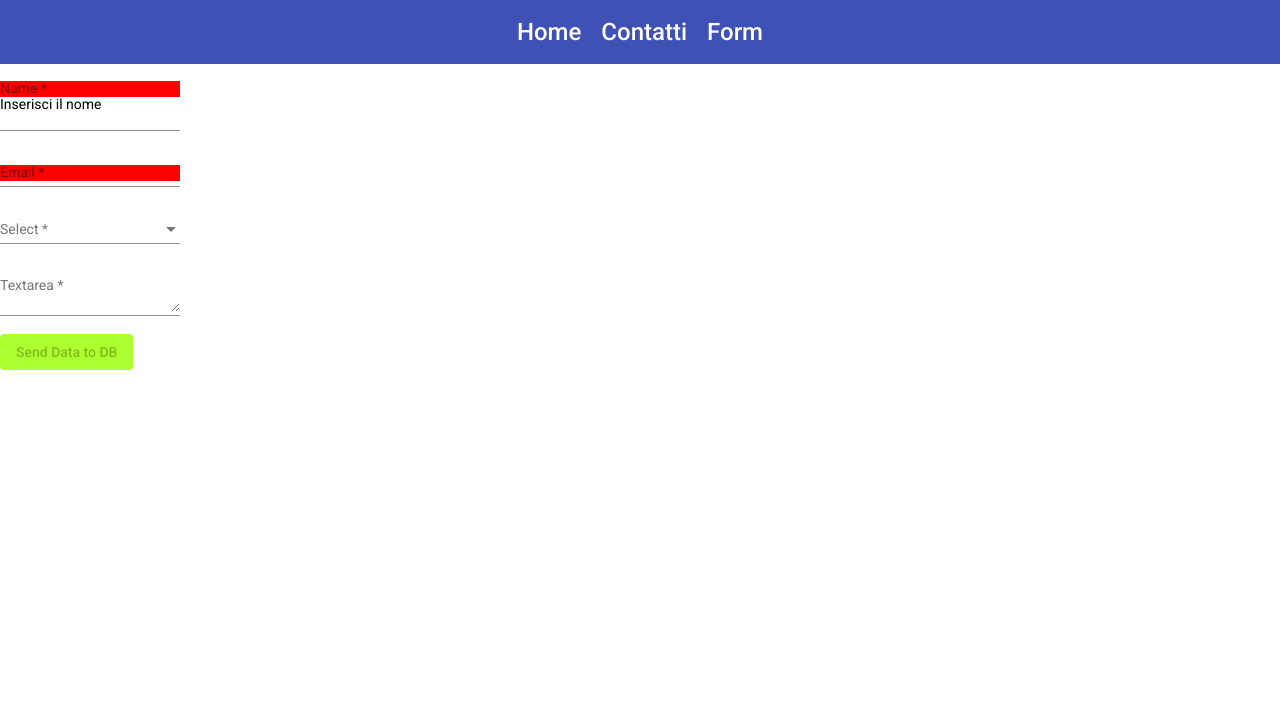
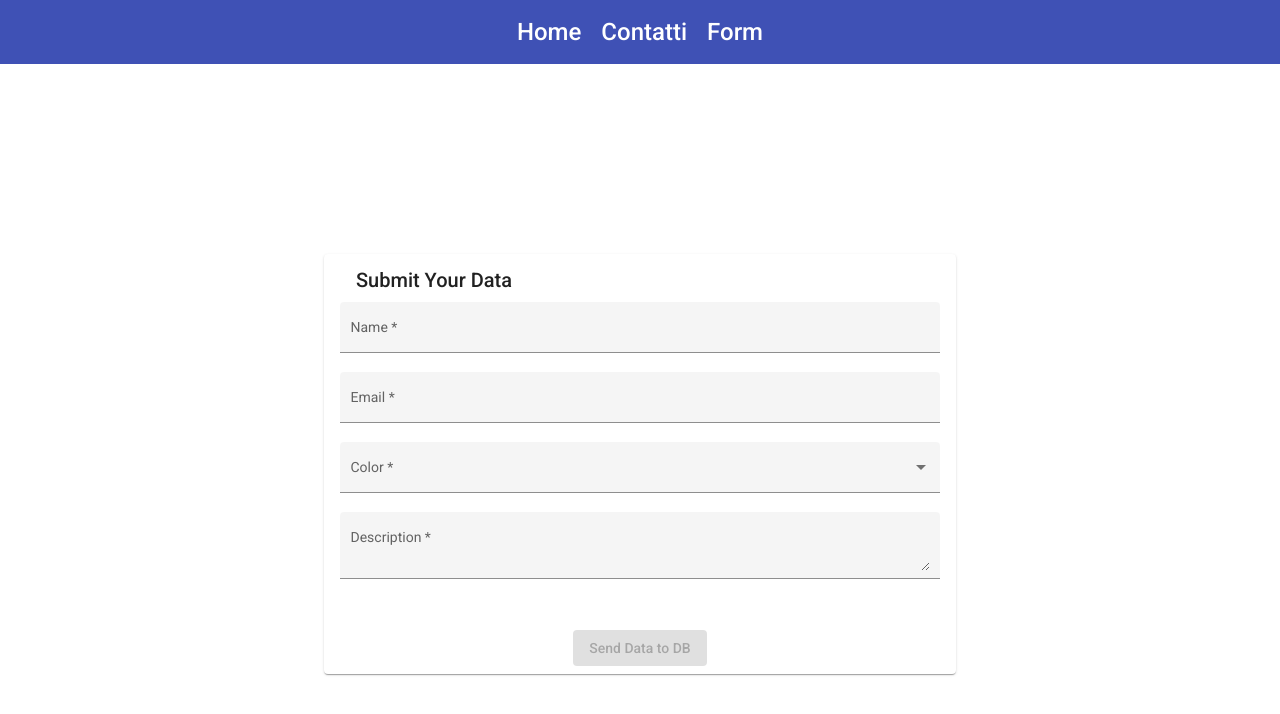
Before and after one commit to Amin23ElKassimi/angular-form, an Angular app: page /form in a window 1280 px wide. Shown: the top 714 px of the page. Built offline with nearby package versions, Linux system fonts and the light colour scheme.

Commit message:
form changes

```diff
--- a/src/app/reactive-form/reactive-form.component.html
+++ b/src/app/reactive-form/reactive-form.component.html
@@ -1,32 +1,46 @@
+<div class="form-container">
   <form [formGroup]="homeform" (ngSubmit)="onSubmit()">
-  <mat-form-field>
+    <mat-card>
+      <mat-card-header>
+        <mat-card-title>Submit Your Data</mat-card-title>
+      </mat-card-header>
+      <mat-card-content>
+        <mat-form-field appearance="fill" class="full-width">
           <mat-label>Name</mat-label>
           <input matInput name="nome" formControlName="name" />
-    <p *ngIf="!homeform.get('name')?.valid || homeform.get('name')?.untouched">
+          <mat-error *ngIf="homeform.get('name')?.invalid && (homeform.get('name')?.dirty || homeform.get('name')?.touched)">
             Inserisci il nome
-    </p>
+          </mat-error>
         </mat-form-field>
 
-  <mat-form-field>
+        <mat-form-field appearance="fill" class="full-width">
           <mat-label>Email</mat-label>
-    <input matInput name="nome" formControlName="email" />
+          <input matInput name="email" formControlName="email" />
+          <mat-error *ngIf="homeform.get('email')?.invalid && (homeform.get('email')?.dirty || homeform.get('email')?.touched)">
+            Inserisci un'email valida
+          </mat-error>
         </mat-form-field>
 
-  <mat-form-field>
-    <mat-label>Select</mat-label>
+        <mat-form-field appearance="fill" class="full-width">
+          <mat-label>Color</mat-label>
           <mat-select name="options" formControlName="color">
             <mat-option value="blue">Blue</mat-option>
             <mat-option value="red">Red</mat-option>
-      <mat-option value="yellow">yellow</mat-option>
-      <mat-option value="white">white</mat-option>
-      <mat-option value="black">black</mat-option>
-      <mat-option value="orange">orange</mat-option>
+            <mat-option value="yellow">Yellow</mat-option>
+            <mat-option value="white">White</mat-option>
+            <mat-option value="black">Black</mat-option>
+            <mat-option value="orange">Orange</mat-option>
           </mat-select>
         </mat-form-field>
 
-  <mat-form-field>
-    <mat-label>Textarea</mat-label>
+        <mat-form-field appearance="fill" class="full-width">
+          <mat-label>Description</mat-label>
           <textarea matInput name="intext" formControlName="intext"></textarea>
         </mat-form-field>
-  <button [disabled]="homeform.invalid" mat-raised-button type="submit" style="background-color: greenyellow;">Send Data to DB</button>
+      </mat-card-content>
+      <mat-card-actions>
+        <button [disabled]="homeform.invalid" mat-raised-button color="primary" type="submit">Send Data to DB</button>
+      </mat-card-actions>
+    </mat-card>
   </form>
+</div>
--- a/src/app/reactive-form/reactive-form.component.scss
+++ b/src/app/reactive-form/reactive-form.component.scss
@@ -1,13 +1,27 @@
-form {
+.form-container {
     display: flex;
-    flex-direction: column;
-    align-items: flex-start;
+    justify-content: center;
+    align-items: center;
+    height: 100vh;
+    padding: 20px;
+    box-sizing: border-box;
 }
 
-input.ng-invalid {
-    background-color: red !important;
+mat-card {
+    width: 100%;
+    max-width: 600px;
 }
 
-input.ng-valid {
-    background-color: greenyellow;
+.full-width {
+    width: 100%;
 }
+
+mat-card-header {
+    text-align: center;
+}
+
+mat-card-actions {
+    display: flex;
+    justify-content: center;
+    padding: 16px;
+}
```
Lines whose indentation alone changed are shown as unchanged.
